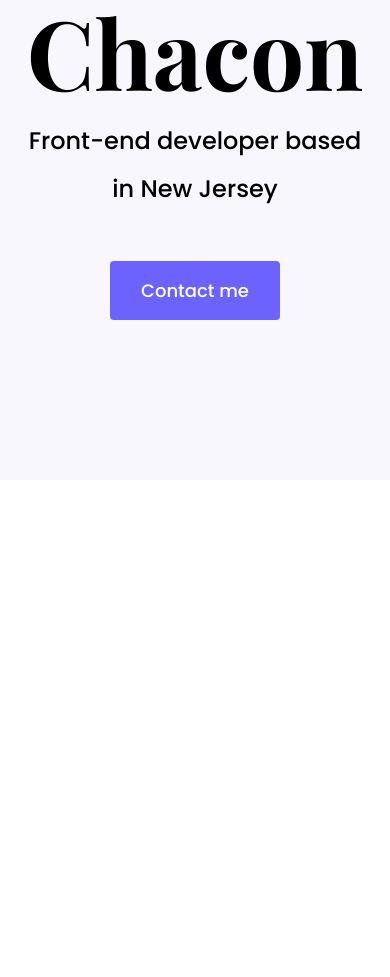
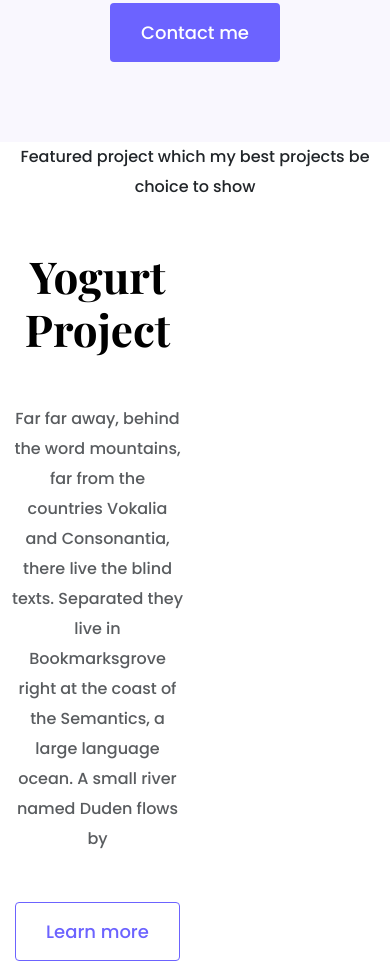
Before and after one commit to lilbxbori/portfolio-project-responsive, a plain HTML site: page index.html in a window 390 px wide. Shown: the part 335-1312 px from the top of the page. Before the commit the page ends 844 px from the top, so only its background shows below. Drawn offline with nearby package versions, Linux system fonts and the light colour scheme.

Commit message:
Integrated homepage content design

```diff
--- a/index.html
+++ b/index.html
@@ -4,7 +4,7 @@
     <meta charset="UTF-8" />
     <meta http-equiv="X-UA-Compatible" content="IE=edge" />
     <meta name="viewport" content="width=device-width, initial-scale=1.0" />
-    <title>Document</title>
+    <title>SheCodes Porfolio - Marilu Chacon</title>
 
     <link
       href="https://cdn.jsdelivr.net/npm/bootstrap@5.3.3/dist/css/bootstrap.min.css"
@@ -38,5 +38,75 @@
         <a href="#" class="btn btn-branding">Contact me</a>
       </div>
     </div>
+    <p class="text-center mb-5">
+      Featured project which my best projects be choice to show
+    </p>
+
+    <div class="container">
+      <!-- Row for Yogurt -->
+      <div class="row mb-5">
+        <div class="col d-none d-lg-block">
+          <img src="media/yogurt-project-image.png" class="img-fluid" alt="" />
+        </div>
+
+        <div class="col-6">
+          <div class="project-description">
+            <h2 class="mb-5">Yogurt Project</h2>
+
+            <p class="mb-5 text-muted">
+              Far far away, behind the word mountains, far from the countries
+              Vokalia and Consonantia, there live the blind texts. Separated
+              they live in Bookmarksgrove right at the coast of the Semantics, a
+              large language ocean. A small river named Duden flows by
+            </p>
+
+            <a href="#" class="btn btn-branding-outline">Learn more</a>
+          </div>
+        </div>
+      </div>
+      <!-- Row for weather app -->
+      <div class="row mb-5">
+        <div class="col-6">
+          <div class="project-description">
+            <h2 class="mb-5">Weather App</h2>
+
+            <p class="mb-5 text-muted">
+              Far far away, behind the word mountains, far from the countries
+              Vokalia and Consonantia, there live the blind texts. Separated
+              they live in Bookmarksgrove right at the coast of the Semantics, a
+              large language ocean. A small river named Duden flows by
+            </p>
+
+            <a href="#" class="btn btn-branding-outline">Learn more</a>
+          </div>
+        </div>
+
+        <div class="col d-none d-lg-block">
+          <img src="media/weather-app-image.png" class="img-fluid" alt="" />
+        </div>
+      </div>
+
+      <!-- row for dictionary project -->
+      <div class="row mb-5">
+        <div class="col d-none d-lg-block">
+          <img src="media/dictionary-app-image.png" class="img-fluid" alt="" />
+        </div>
+
+        <div class="col-6">
+          <div class="project-description">
+            <h2 class="mb-5">Dictionary Project</h2>
+
+            <p class="mb-5 text-muted">
+              Far far away, behind the word mountains, far from the countries
+              Vokalia and Consonantia, there live the blind texts. Separated
+              they live in Bookmarksgrove right at the coast of the Semantics, a
+              large language ocean. A small river named Duden flows by
+            </p>
+
+            <a href="#" class="btn btn-branding-outline">Learn more</a>
+          </div>
+        </div>
+      </div>
+    </div>
   </body>
 </html>
--- a/styles/portfolio.css
+++ b/styles/portfolio.css
@@ -19,10 +19,13 @@ h6 {
   font-family: var(--heading-font-family);
   font-weight: bold;
 }
-
+h2 {
+  font-size: 64px;
+}
 p {
-  font-family: var(--default-font-family);
   font-weight: normal;
+  font-size: 16px;
+  line-height: 30px;
 }
 
 .hero {
@@ -31,9 +34,10 @@ p {
   padding: 160px 20px;
 }
 
-.hero h1 {
+h1 {
   font-size: 96px;
   font-weight: bold;
+  line-height: 1.5;
 }
 
 .hero p {
@@ -46,7 +50,7 @@ p {
 .hero h2 {
   font-family: var(--default-font-family);
   font-weight: normal;
-  line-height: 2;
+  line-height: 1.5;
   font-size: 24px;
 }
 
@@ -58,3 +62,32 @@ p {
   line-height: 27px;
   padding: 15px 30px;
 }
+
+.btn-branding-outline {
+  color: var(--branding-color);
+  border: 1px solid var(--branding-color);
+  border-radius: 4px;
+  font-size: 18px;
+  line-height: 27px;
+  padding: 15px 30px;
+}
+.project-description {
+  padding: 120px 60px;
+}
+
+@media (max-width: 900px) {
+  h1 {
+    font-size: 50px;
+    line-height: 2;
+  }
+  h2 {
+    font-size: 44px;
+  }
+  .hero {
+    padding: 80px 20px;
+  }
+  .project-description {
+    padding: 0;
+    text-align: center;
+  }
+}
```
Also changed, not shown: media/dictionary-app-image.png (added), media/weather-app-image.png (added), media/yogurt-project-image.png (added).
